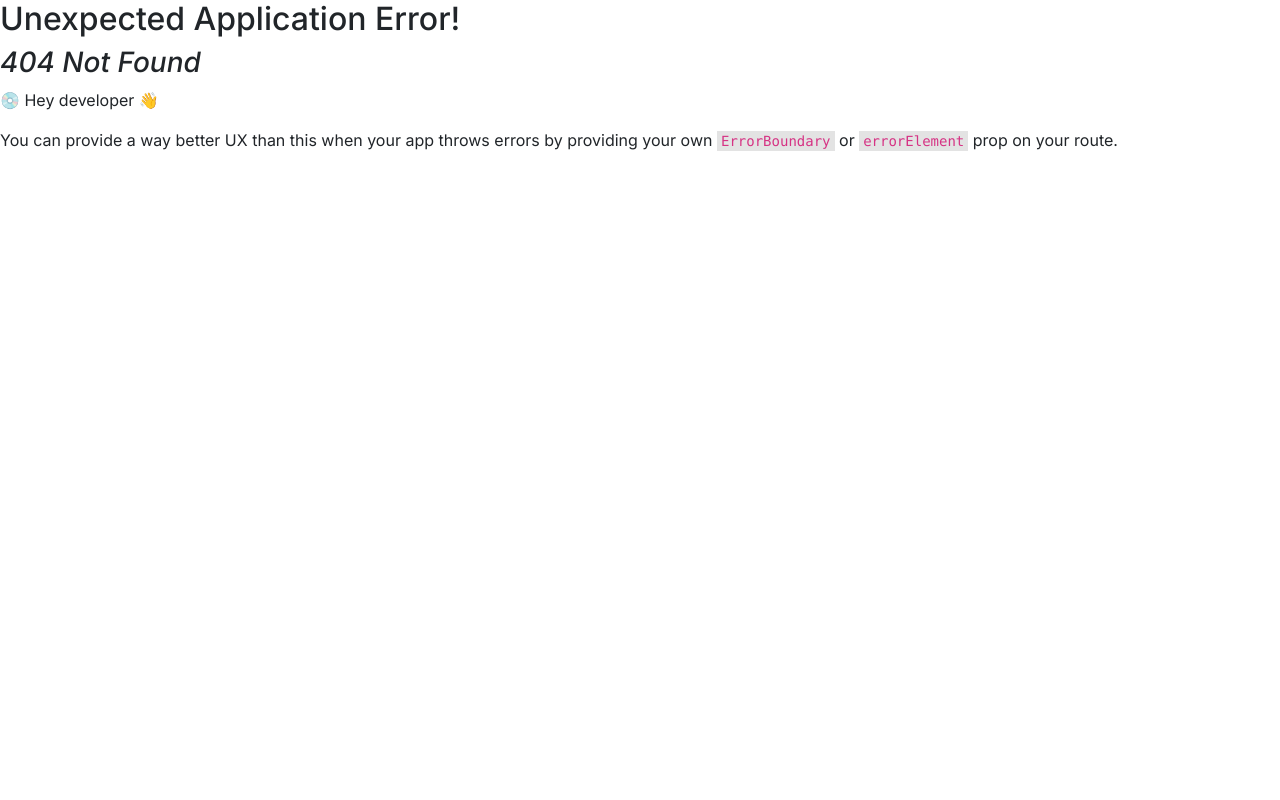
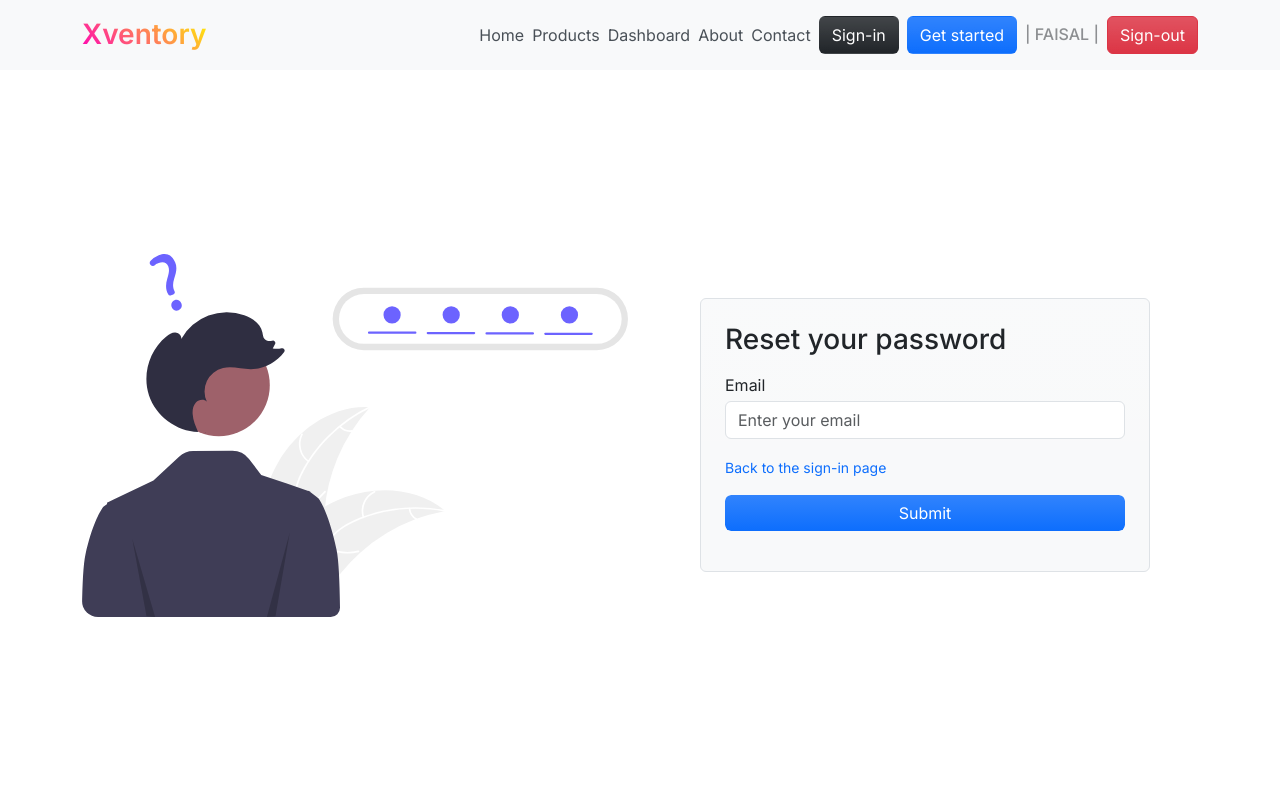
Before and after one commit to faisalchy64/xventory-frontend, a React (Vite) app: page /forgot-password in a window 1280 px wide. Before the commit this address had no page. Shown: the top 800 px of the page. Built offline with nearby package versions, Linux system fonts and the light colour scheme.

Commit message:
feat: Created ForgotPassword.jsx page.

```diff
--- a/src/pages/Signin.jsx
+++ b/src/pages/ForgotPassword.jsx
@@ -1,9 +1,9 @@
 import { Container, Row, Col, Image, Form } from "react-bootstrap";
 import { Link } from "react-router-dom";
 import { useForm } from "react-hook-form";
-import signin from "../assets/signin.svg";
+import forgot from "../assets/forgot.svg";
 
-export default function Signin() {
+export default function ForgotPassword() {
   const {
     register,
     formState: { errors },
@@ -22,8 +22,8 @@ export default function Signin() {
       <Row className="d-flex align-items-center g-4">
         <Col lg={6} className="d-none d-md-block">
           <Image
-            src={signin}
-            alt="Signup image"
+            src={forgot}
+            alt="Forgot password image"
             className="w-100 h-100 object-fit-contain rounded-4"
           />
         </Col>
@@ -33,7 +33,7 @@ export default function Signin() {
             className="form bg-light bg-gradient border rounded p-4 mx-auto"
             onSubmit={handleSubmit(onSubmit)}
           >
-            <h3 className="my-0">Sign in to your account</h3>
+            <h3 className="my-0">Reset your password</h3>
 
             <Form.Group className="my-3">
               <Form.Label htmlFor="email" className="my-0">
@@ -64,41 +64,11 @@ export default function Signin() {
               )}
             </Form.Group>
 
-            <Form.Group>
-              <Form.Label htmlFor="password" className="my-0">
-                Password
-              </Form.Label>
-              <Form.Control
-                type="password"
-                id="password"
-                placeholder="Enter your password"
-                className="my-1"
-                {...register("password", {
-                  required: {
-                    value: true,
-                    message: "Password is required.",
-                  },
-                })}
-              />
+            <Link to="/signin" className="text-xs text-primary">
+              Back to the sign-in page
+            </Link>
 
-              {errors && errors.password && (
-                <Form.Text className="text-danger">
-                  {errors.password.message}
-                </Form.Text>
-              )}
-            </Form.Group>
-
-            <Form.Group className="d-flex justify-content-between my-3">
-              <Link to="/signup" className="text-xs text-primary">
-                Create new account
-              </Link>
-
-              <Link to="/forgot-password" className="text-xs text-primary">
-                Forgot password
-              </Link>
-            </Form.Group>
-
-            <Form.Group>
+            <Form.Group className="my-3">
               <Form.Control
                 type="submit"
                 value="Submit"
--- a/src/pages/Signup.jsx
+++ b/src/pages/Signup.jsx
@@ -18,9 +18,9 @@ export default function Signup() {
   };
 
   return (
-    <Container className="h-screen py-5">
+    <Container className="h-screen d-flex flex-column justify-content-center py-5">
       <Row className="d-flex align-items-center g-4">
-        <Col md={6} className="d-none d-md-block">
+        <Col lg={6} className="d-none d-md-block">
           <Image
             src={signup}
             alt="Signup image"
@@ -28,7 +28,7 @@ export default function Signup() {
           />
         </Col>
 
-        <Col md={6}>
+        <Col lg={6}>
           <Form
             className="form bg-light bg-gradient border rounded p-4 mx-auto"
             onSubmit={handleSubmit(onSubmit)}
--- a/src/router.jsx
+++ b/src/router.jsx
@@ -6,6 +6,7 @@ import About from "./pages/About";
 import Contact from "./pages/Contact";
 import Signup from "./pages/Signup";
 import Signin from "./pages/Signin";
+import ForgotPassword from "./pages/ForgotPassword";
 
 const router = createBrowserRouter([
   {
@@ -36,6 +37,10 @@ const router = createBrowserRouter([
         path: "/signup",
         element: <Signup />,
       },
+      {
+        path: "/forgot-password",
+        element: <ForgotPassword />,
+      },
     ],
   },
 ]);
```
Also changed, not shown: src/assets/forgot.svg (added).
